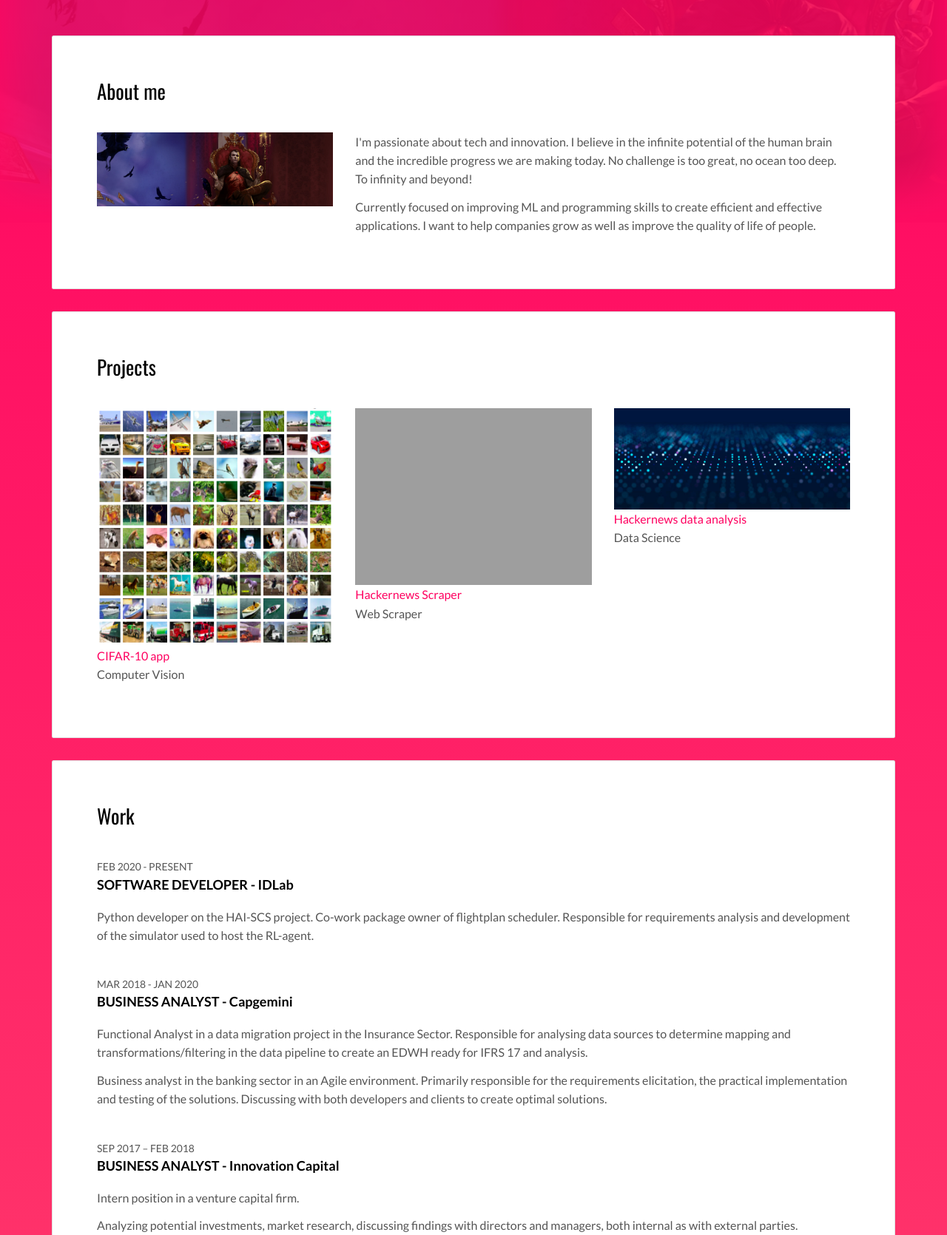
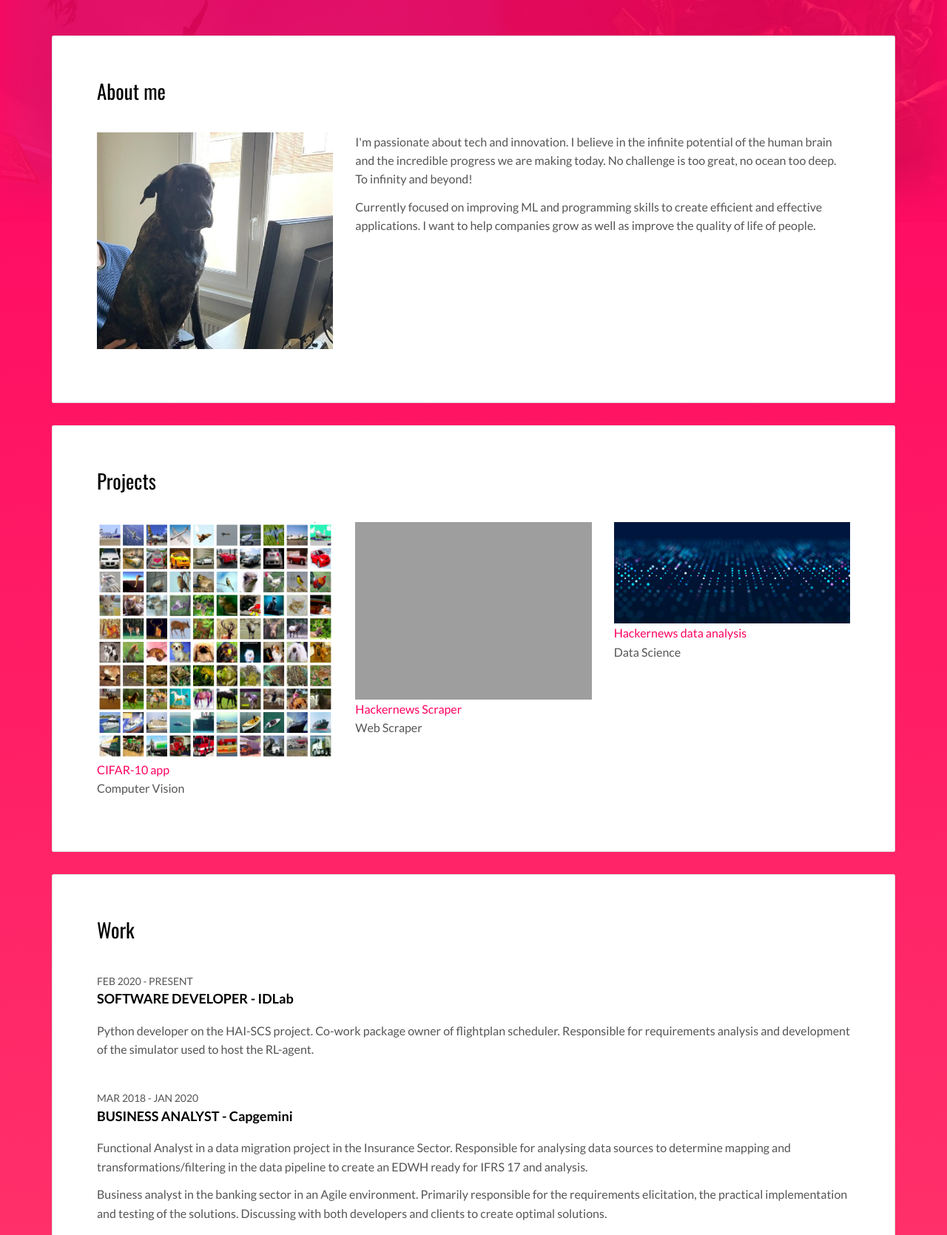
Before and after one commit to skynetn1fan/webDev, a Flask app: page / in a window 1280 px wide. Shown: the part 259-1929 px from the top of the page at 74% size. Run offline with Flask 2, Linux system fonts and the light colour scheme; some libraries are stand-ins or nearby versions; grey boxes are pictures that could not be loaded.

Commit message:
update profile pic

```diff
--- a/templates/index.html
+++ b/templates/index.html
@@ -59,7 +59,7 @@
             <h2>About me</h2>
             <div class="row">
               <div class="col-md-4">
-                <p><img src="./static/assets/images/curse_of_strahd.jpg" class="img-responsive" alt=""></p>
+                <p><img src="./static/assets/images/liotheprogrammer.jpg" class="img-responsive" alt=""></p>
               </div>
               <div class="col-md-8">
 
```
Also changed, not shown: static/assets/images/liotheprogrammer.jpg (added).
